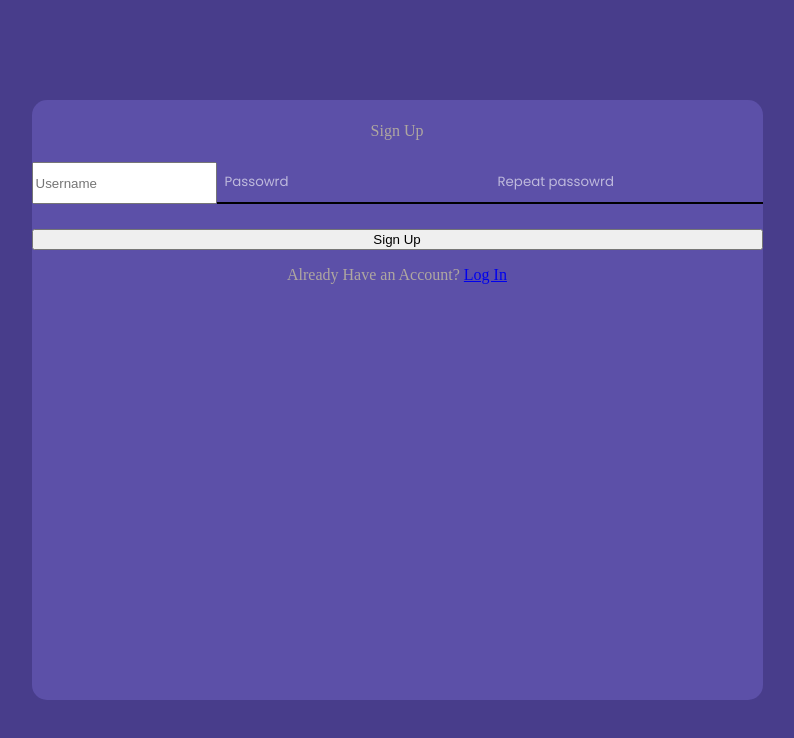
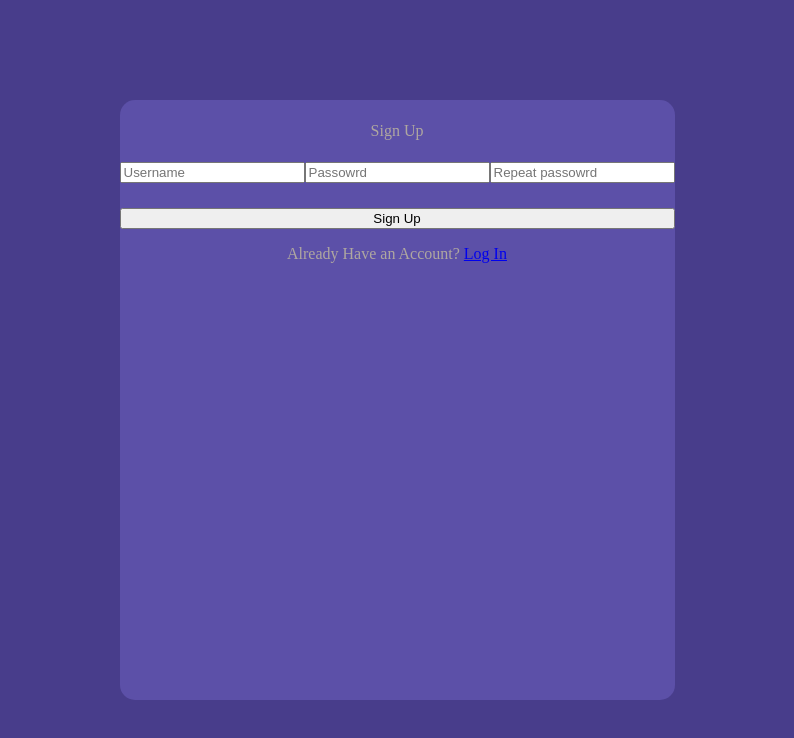
Before and after one commit to AghajanyanA/chatapp, a React (Create React App) app in the folder client/: page /register in a window 1280 px wide. Shown: the top 738 px of the page, without its empty margins (243-1037 px from the left). Built offline with nearby package versions, Linux system fonts and the light colour scheme; no server answers.

Commit message:
localized some selectors

```diff
--- a/client/src/Components/Pages/Login/Login.module.css
+++ b/client/src/Components/Pages/Login/Login.module.css
@@ -40,7 +40,7 @@
     gap: 15px;
 }
 
-.credentials > input[type="text"], input[type="password"] {
+.credentials > input[type="text"], .credentials > input[type="password"] {
     padding: 10px 8px;
     background-color: rgb(92, 80, 168);
     border: none;
@@ -49,10 +49,10 @@
     font-family: 'Poppins', sans-serif;
 }
 
-.credentials > input[type="text"]:focus, input[type="password"]:focus {
+.credentials > input[type="text"]:focus, .credentials > input[type="password"]:focus {
     outline: none;
 }
-.credentials > input[type="text"]::placeholder, input[type="password"]::placeholder {
+.credentials > input[type="text"]::placeholder, .credentials > input[type="password"]::placeholder {
     color: rgba(255, 255, 255, 0.6);
     font-family: 'Poppins', sans-serif;
 }
```
